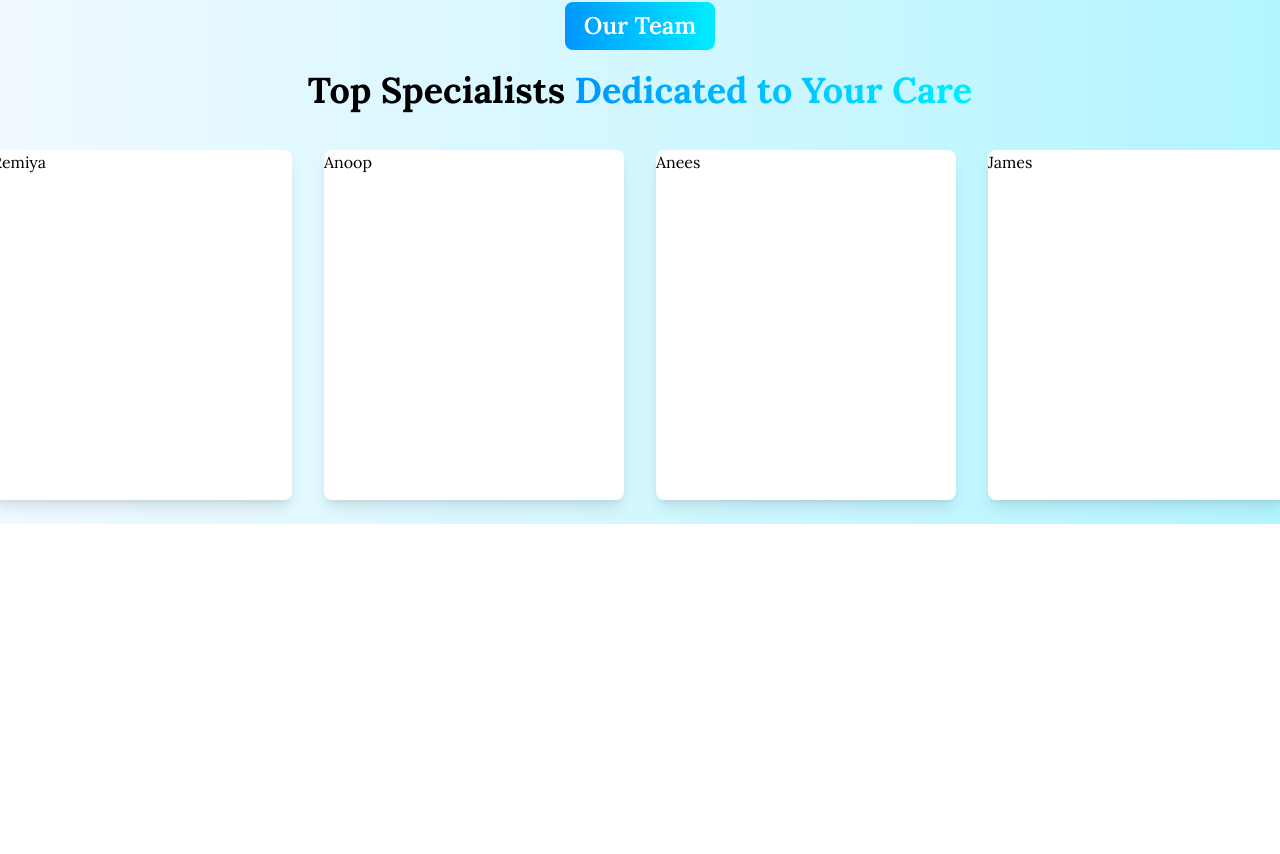
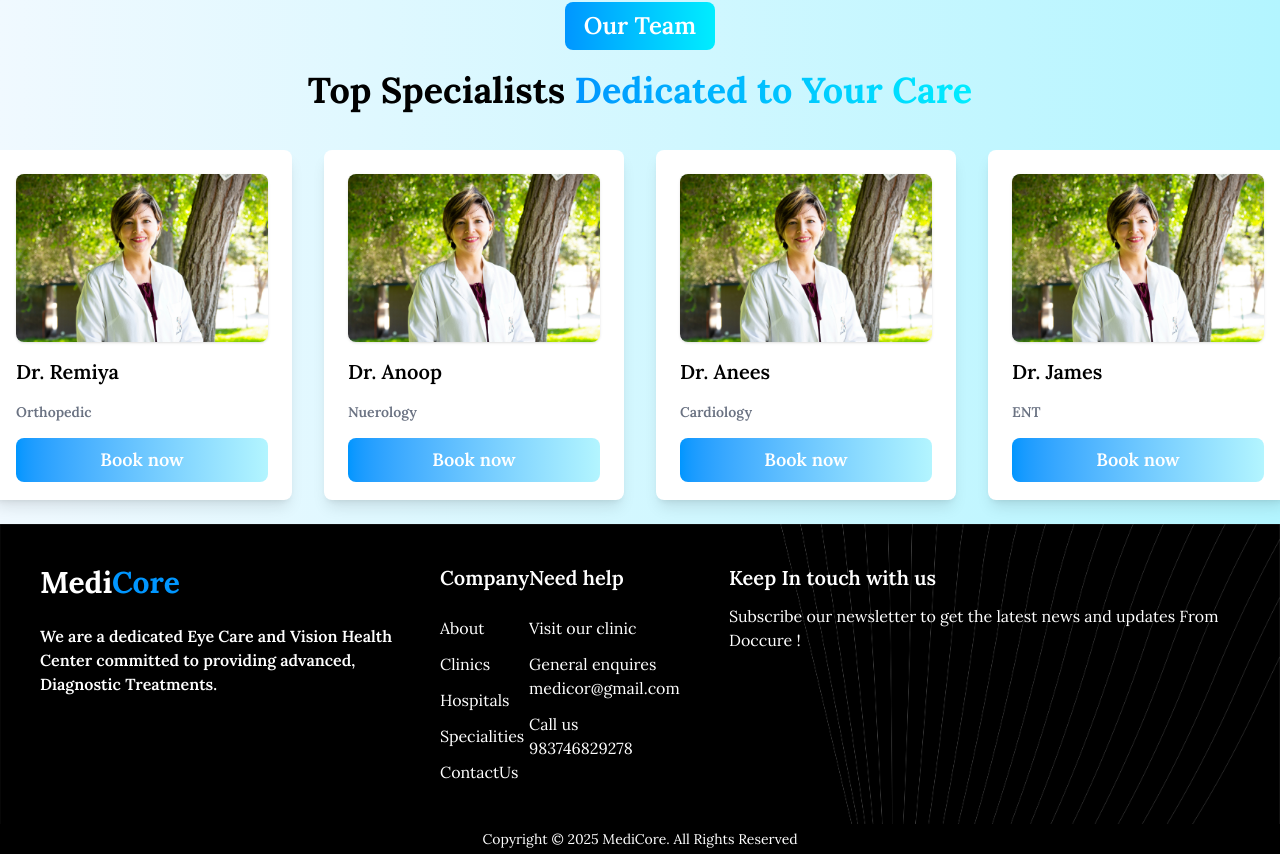
Before and after one commit to Anees-al/Doctor-Appointment, a React app in the folder frontend/: page /Doctor-Appointment/ in a window 1280 px wide. Shown: the part 2446-3300 px from the top of the page. Before the commit the page ends 2970 px from the top, so only its background shows below. Built offline with nearby package versions, Linux system fonts and the light colour scheme; the HTML template or start-up script is replaced by a standard one.

Commit message:
small changes

```diff
--- /dev/null
+++ b/frontend/src/components/Footer.tsx
@@ -0,0 +1,51 @@
+import footerbg from '../assets/gpt8.jpg'
+
+const Footer = () => {
+  return (
+    <div className='flex flex-col'>
+  <div style={{backgroundImage:`url(${footerbg})`,backgroundSize:'cover'}} className='flex flex-col sm:flex-row w-full h-auto p-10 justify-between'>
+      <div className='flex flex-col gap-6'>
+         <h1 className="text-3xl font-bold text-white">Medi<span className="text-[#0096FF]">Core </span></h1>
+         <p className='text-white font-semibold w-[400px]'>We are a dedicated Eye Care and Vision Health Center committed to providing advanced, Diagnostic Treatments.</p>
+      </div>
+
+      <div className='flex flex-col gap-3 text-white'>
+        <h1 className='text-xl font-semibold text-white mb-3'>Company</h1>
+        <p>About</p>
+        <p>Clinics</p>
+        <p>Hospitals</p>
+        <p>Specialities</p>
+        <p>ContactUs</p>
+      </div>
+
+
+      <div className='hidden sm:flex flex-col gap-3 text-white'>
+        <h1 className='text-xl font-semibold text-white mb-3'>Need help</h1>
+        <p>Visit our clinic</p>
+        <p className='w-[200px]'>General enquires
+            medicor@gmail.com
+        </p>
+
+        <p className='w-[100px]'>Call us
+            983746829278
+        </p>
+
+      </div>
+
+
+
+      <div className='hidden sm:flex flex-col'>
+        <h1 className='text-xl font-semibold text-white mb-3'>Keep In touch with us</h1>
+        <p className='text-white'>Subscribe our newsletter to get the latest news and updates From Doccure !</p>
+      </div>
+    </div>
+
+    <div className='flex flex-row bg-black w-full h-[30px] items-center justify-center'>
+             <p className='text-white text-sm'>Copyright © 2025 MediCore. All Rights Reserved</p>
+    </div>
+
+    </div>
+    )
+}
+
+export default Footer
--- a/frontend/src/components/TopSpeciality.tsx
+++ b/frontend/src/components/TopSpeciality.tsx
@@ -1,4 +1,4 @@
-
+import testdoc from '../assets/testdoctor1.jpg'
 
 const TopSpeciality = () => {
     const doctor:{ name: string, department:string,place:string }[]=[
@@ -15,8 +15,11 @@ const TopSpeciality = () => {
 
         <div className="flex flex-col sm:flex-row gap-8 mt-10">
             {doctor.map(doc=>(
-                <div className="flex  flex-col bg-white rounded-lg w-[300px]  h-[350px] shadow-lg">
-                    {doc.name}
+                <div className="flex  flex-col bg-white rounded-lg w-[300px]  h-[350px] shadow-lg p-6 gap-4">
+           <img src={testdoc} alt="" className='rounded-lg shadow' />
+           <h1 className='text-xl font-semibold'>Dr. {doc.name}</h1>
+           <p className='text-sm font-semibold text-gray-500'>{doc.department}</p>
+           <button className='bg-gradient-to-r from-[#0096FF] to-[#B3F5FF] px-4 py-2 font-semibold text-lg rounded-lg text-white'>Book now</button>
                 </div>
             ))}
         </div>
--- a/frontend/src/pages/Home.tsx
+++ b/frontend/src/pages/Home.tsx
@@ -1,5 +1,6 @@
 import AboutUs from "../components/AboutUs"
 import Banner from "../components/Banner"
+import Footer from "../components/Footer"
 import Hero from "../components/Hero"
 import Nav from "../components/Nav"
 import OurSpeciality from "../components/OurSpeciality"
@@ -15,6 +16,7 @@ const Home = () => {
       <AboutUs/>
       <OurSpeciality/>
       <TopSpeciality/>
+      <Footer/>
     </div>
   )
 }
```
Also changed, not shown: frontend/src/assets/gpt8.jpg (added), frontend/src/assets/testdoctor1.jpg (added).
